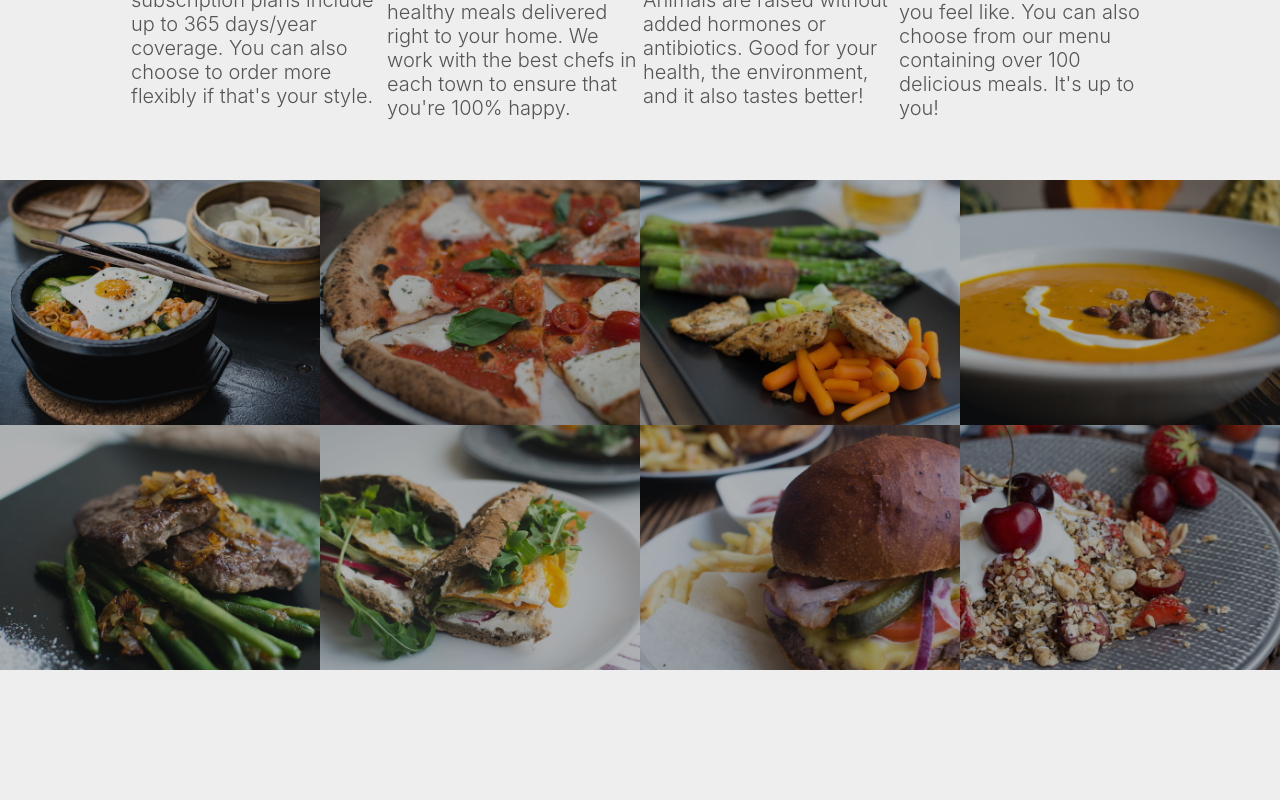
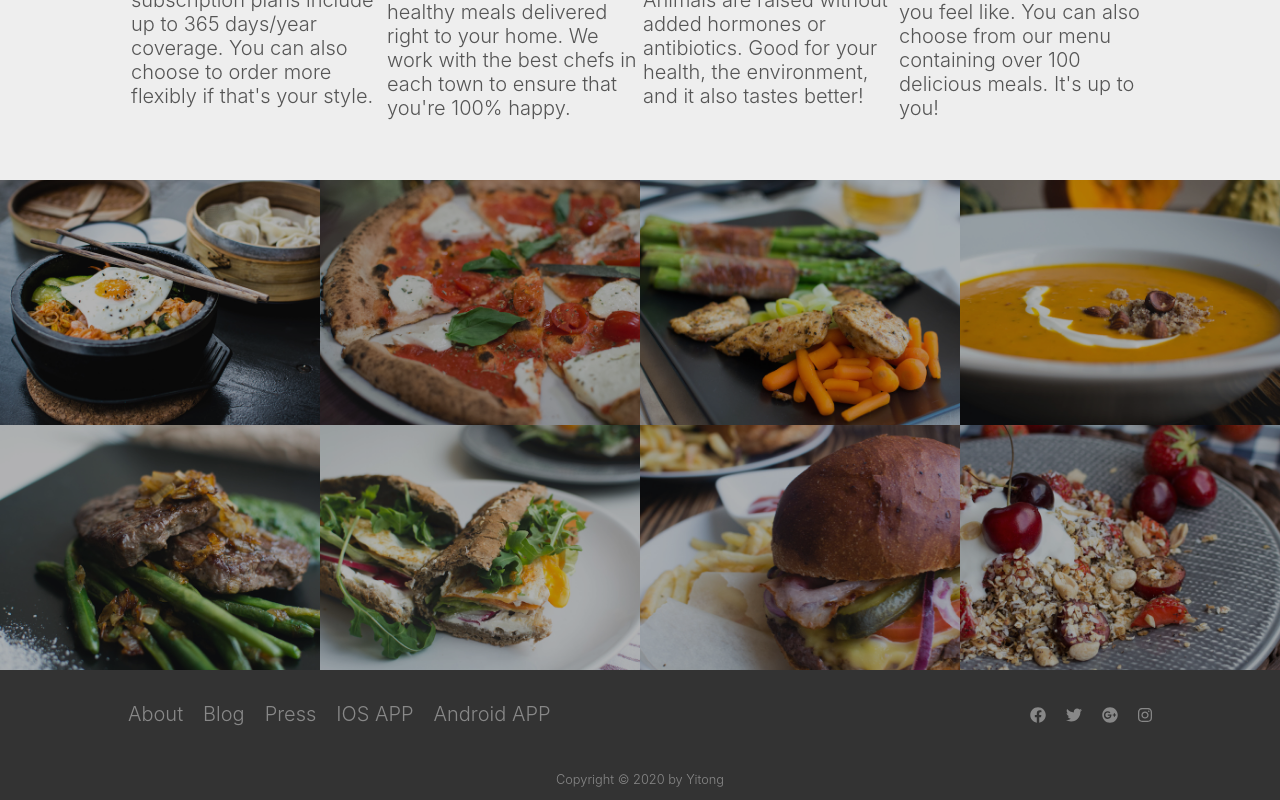
Before and after one commit to CharlesXyt/responsive-website, a React (Create React App) app: page / in a window 1280 px wide. Shown: the part 1243-2043 px from the top of the page. Before the commit the page ends 1953 px from the top, so only its background shows below. Built offline with nearby package versions, Linux system fonts and the light colour scheme.

Commit message:
add footer part

```diff
--- a/src/component/Button/LinkButton.js
+++ /dev/null
@@ -1,26 +0,0 @@
-import React from 'react'
-import {
-    BaseLinkButton,
-    FullLinkButton,
-    GhostLinkButton
-} from './StyledLinkButton'
-
-
-export default (props) => {
-
-    let buttonElement=null;
-
-    switch(props.type){
-        case "full":
-            buttonElement = <FullLinkButton {...props}>{props.children}</FullLinkButton>
-            break
-        case "ghost":
-            buttonElement = <GhostLinkButton {...props}>{props.children}</GhostLinkButton>
-            break
-        default:
-            buttonElement = <BaseLinkButton {...props}>{props.children}</BaseLinkButton>
-            break
-    }
-
-    return buttonElement;
-}
--- a/src/component/Footer/Footer.js
+++ b/src/component/Footer/Footer.js
@@ -0,0 +1,81 @@
+import React from 'react'
+import styled from 'styled-components'
+import {faFacebook,faTwitter,faGooglePlus,faInstagram} from '@fortawesome/free-brands-svg-icons'
+import {FontAwesomeIcon} from '@fortawesome/react-fontawesome'
+
+const StyledFooterDiv = styled.div`
+    background-color:#333;
+    width:100%;
+    height:130px;
+    display:flex;
+    flex-direction:column;
+    justify-content:space-around;
+
+
+    .footer-upper{
+        display:flex;
+        width:80%;
+        margin:auto;
+        justify-content:space-between;
+    }
+    .copyright{
+        font-size:0.8rem;
+        text-align:center;
+        color:#888;
+    }
+    .footer-nav,.footer-social-link{
+        display:flex;
+        list-style:none;
+        flex-direction:row;
+        li {
+            margin-right:20px;
+            &:last-child{
+                margin-right:0;
+            }
+        }
+        .footer-social-icon{
+            color:#888;
+            font-size:1rem;
+            &:hover{
+                color:#e67e22;
+            }
+        }
+        a {
+            color:#888;
+            text-decoration:none;
+            &:hover{
+                color:#e67e22;
+            }
+        }
+
+    }
+
+`
+
+
+
+
+export default () => (
+    <StyledFooterDiv>
+        <div className="footer-upper">
+            <div className="footer-nav">
+                <li><a href="/">About</a></li>
+                <li><a href="/">Blog</a></li>
+                <li><a href="/">Press</a></li>
+                <li><a href="/">IOS APP</a></li>
+                <li><a href="/">Android APP</a></li>
+            </div>
+            <div className="footer-social-link">
+                <li><a href="/"><FontAwesomeIcon className="footer-social-icon" icon={faFacebook}/></a></li>
+                <li><a href="/"><FontAwesomeIcon className="footer-social-icon" icon={faTwitter}/></a></li>
+                <li><a href="/"><FontAwesomeIcon className="footer-social-icon" icon={faGooglePlus}/></a></li>
+                <li><a href="/"><FontAwesomeIcon className="footer-social-icon" icon={faInstagram}/></a></li>
+            </div>
+        </div>
+        <div className="copyright">
+            <p>Copyright &copy; 2020 by Yitong</p>
+        </div>
+    </StyledFooterDiv>
+
+
+)
--- a/src/component/Header/Header.js
+++ b/src/component/Header/Header.js
@@ -3,14 +3,12 @@ import {
     StyledHeader,
     StyledNav
 } from './StyledHeader'
-import LinkButton from '../Button/LinkButton'
+import LinkButton from '../Link/Link'
 import logo from '../../assets/images/logo-white.png'
 import NavigationItems from '../NavigationItems/NavigationItems'
 
 const header = () => {
     return (
-
-
         <StyledHeader>
             <StyledNav>
                 <img src={logo} alt="omnifood logo"/>
--- /dev/null
+++ b/src/component/Link/Link.js
@@ -0,0 +1,26 @@
+import React from 'react'
+import {
+    BaseLinkButton,
+    FullLinkButton,
+    GhostLinkButton
+} from './StyledLink'
+
+
+export default (props) => {
+
+    let linkElement=null;
+
+    switch(props.type){
+        case "full":
+            linkElement = <FullLinkButton {...props}>{props.children}</FullLinkButton>
+            break
+        case "ghost":
+            linkElement = <GhostLinkButton {...props}>{props.children}</GhostLinkButton>
+            break
+        default:
+            linkElement = <BaseLinkButton {...props}>{props.children}</BaseLinkButton>
+            break
+    }
+
+    return linkElement;
+}
--- a/src/component/Meals/Meals.js
+++ b/src/component/Meals/Meals.js
@@ -16,6 +16,7 @@ const StyledImages = styled.ul`
     padding-left:0;
     list-style:none;
     flex-wrap:wrap;
+    margin-bottom:0px;
     li {
         width:25%;
         height:auto;
--- a/src/component/NavigationItems/NavigationItem/NavigationItem.js
+++ b/src/component/NavigationItems/NavigationItem/NavigationItem.js
@@ -5,7 +5,7 @@ export default (props) => {
 
     return (
         <li>
-            <NavLink exact to={props.path} activeStyle={{borderBottom:"2px solid #e67e22",paddingBottom:"8px"}}>{props.children}</NavLink>
+            <NavLink exact to={props.path} activeStyle={{borderBottom:"2px solid #e67e22",paddingBottom:"8px",...props.style}}>{props.children}</NavLink>
         </li>
     )
 }
--- a/src/container/HomePage/HomePage.js
+++ b/src/container/HomePage/HomePage.js
@@ -7,7 +7,7 @@ import {
 } from './StyledHomePage'
 import {FontAwesomeIcon} from '@fortawesome/react-fontawesome'
 import {faInfinity,faStopwatch,faUnlock,faCartPlus} from '@fortawesome/free-solid-svg-icons'
-
+import Footer from '../../component/Footer/Footer'
 
 
 const homePage = () => {
@@ -47,9 +47,11 @@ const homePage = () => {
                     </div>
                 </StyledFlexDiv>
             </StyledSection>
-                <Meals/>
-            <StyledSection>
-            </StyledSection>
+            <Meals/>
+
+            <Footer/>
+
+
         </React.Fragment>
     )
 
--- a/src/container/HowItWorks/HowItWorks.js
+++ b/src/container/HowItWorks/HowItWorks.js
@@ -5,6 +5,7 @@ import styled from 'styled-components'
 import phone from '../../assets/images/app-iPhone.png'
 import apple_logo from '../../assets/images/download-app.svg'
 import android_logo from '../../assets/images/download-app-android.png'
+
 
 const StyledHowItWorksDiv = styled(StyledFlexDiv)`
 
```
Also changed, not shown: src/component/NavigationItems/NavigationItems.js (+4 -4 lines), src/component/Link/StyledLink.js (renamed from src/component/Button/StyledLinkButton.js).
